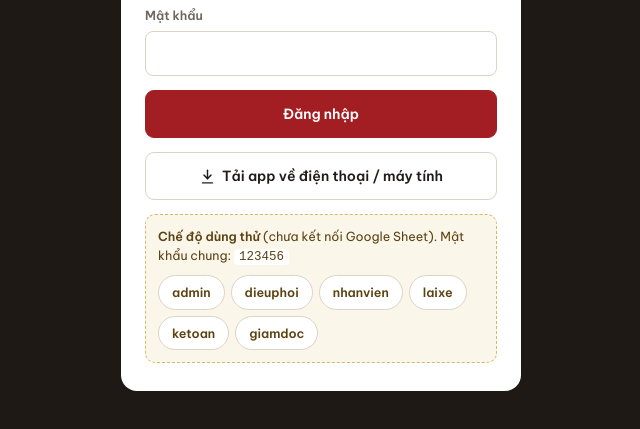
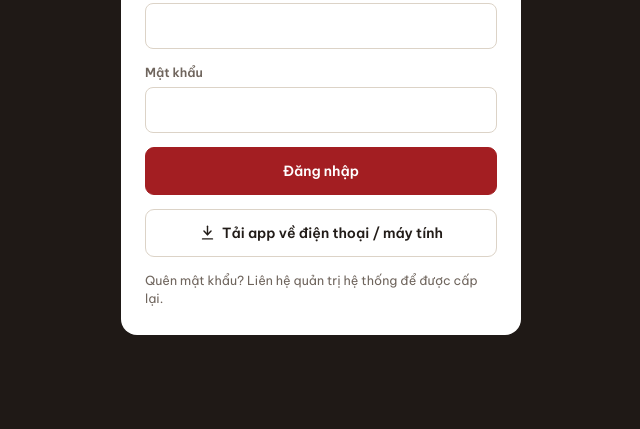
Before and after one commit to Bkbaohung/dang-ky-xe, a plain HTML site: page index.html in a window 1280 px wide. Shown: the part 323-752 px from the top of the page, without its empty margins (319-959 px from the left). Drawn offline with Linux system fonts and the light colour scheme.

```diff
--- a/index.html
+++ b/index.html
@@ -15,7 +15,7 @@
   // CẤU HÌNH: dán link Web App của Apps Script (dạng https://script.google.com/macros/s/.../exec)
   // Để trống = chế độ DÙNG THỬ (dữ liệu giả lưu trên trình duyệt).
   // ============================================================================
-  var API_URL = '';
+  var API_URL = 'https://script.google.com/macros/s/AKfycbzMRNpMeVF_rwWOLYKOuK-3g43PEwg5JdqKvCw9s_GIgdDkkl6ot495TAPkOd1v1Y3b0w/exec';
   // Thông tin in trên giấy đề nghị thanh toán / phiếu chi. Điền địa chỉ và mã số thuế của công ty.
   var COMPANY = {
     name: 'CÔNG TY CỔ PHẦN QUỐC TẾ BẢO HƯNG',
```
